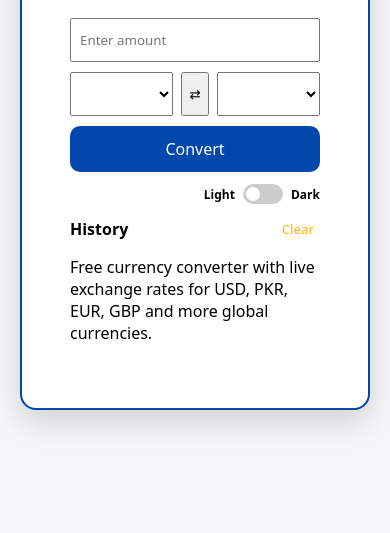
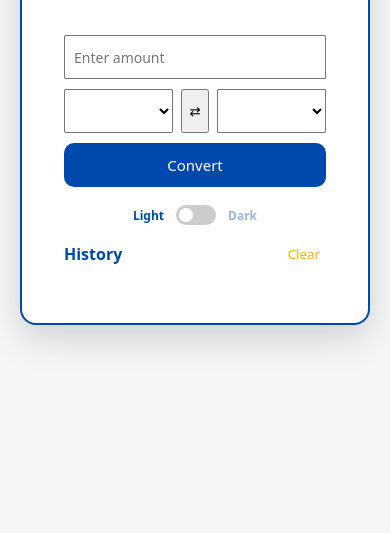
Before and after one commit to amir-dev-121/currency-converter, a plain HTML site: page index.html in a window 390 px wide. Shown: the part 351-884 px from the top of the page. Drawn offline with Linux system fonts and the light colour scheme; no server answers.

Commit message:
style.css

```diff
--- a/style.css
+++ b/style.css
@@ -6,22 +6,16 @@
   --secondary: #ffb200;
 }
 
+/* DARK MODE BASE */
 body.dark {
   --bg: #0f172a;
   --text: #ffffff;
 }
 
-/* CENTER PAGE */
-.page-center {
-  min-height: 100vh;
-  display: flex;
-  align-items: center;
-  justify-content: center;
-}
-
+/* GLOBAL RESET */
 * {
   box-sizing: border-box;
-  font-family: Brixton, system-ui, sans-serif;
+  font-family: system-ui, -apple-system, BlinkMacSystemFont, sans-serif;
 }
 
 body {
@@ -31,7 +25,15 @@ body {
   color: var(--text);
 }
 
-/* OUTER BOX */
+/* PAGE CENTER */
+.page-center {
+  min-height: 100vh;
+  display: flex;
+  align-items: center;
+  justify-content: center;
+}
+
+/* OUTER APP BOX */
 .app {
   width: 100%;
   max-width: 480px;
@@ -39,14 +41,18 @@ body {
   padding: 26px;
   border-radius: 16px;
   border: 2px solid var(--primary);
-  box-shadow: 0 12px 30px rgba(0,0,0,.15);
+  box-shadow: 0 14px 36px rgba(0, 0, 0, 0.15);
+}
+
+/* DARK MODE SHADOW REFINEMENT */
+body.dark .app {
+  box-shadow: 0 18px 50px rgba(0, 0, 0, 0.55);
 }
 
 /* LOGO */
 .logo-center {
   display: flex;
   justify-content: center;
-  margin-bottom: 6px;
 }
 
 .logo-center img {
@@ -62,7 +68,6 @@ body {
 .title-center h1 {
   margin: 0;
   color: var(--primary);
-  font-family: Kagitingan, system-ui;
 }
 
 .powered {
@@ -78,17 +83,19 @@ body.dark .powered {
 /* CARD */
 .card {
   background: var(--card);
-  color: #000;
   padding: 22px;
   border-radius: 14px;
+  color: #000;
 }
 
 /* INPUTS */
-input, select {
+input,
+select {
   width: 100%;
   height: 44px;
+  padding: 8px;
   margin-bottom: 10px;
-  padding: 8px;
+  font-size: 15px;
 }
 
 /* ROW */
@@ -107,7 +114,7 @@ input, select {
 .convert {
   width: 100%;
   background: var(--primary);
-  color: white;
+  color: #fff;
   border: none;
   padding: 12px;
   border-radius: 10px;
@@ -120,27 +127,43 @@ input, select {
   font-weight: bold;
 }
 
+/* TIMESTAMP */
 #updated {
   font-size: 12px;
-  color: gray;
+  color: #666;
 }
 
-/* MODE SWITCH */
+body.dark #updated {
+  color: var(--secondary);
+}
+
+/* MODE TOGGLE */
 .mode-row {
   display: flex;
+  justify-content: center;
   align-items: center;
-  justify-content: flex-end;
-  gap: 8px;
-  margin: 10px 0 14px;
+  gap: 12px;
+  margin: 18px 0;
 }
 
-.mode-label,
 .mode-text {
   font-size: 12px;
   font-weight: bold;
+  color: var(--primary);
+  opacity: 0.4;
+  transition: opacity 0.2s ease;
 }
 
-/* TOGGLE */
+/* ACTIVE SIDE HIGHLIGHT */
+body:not(.dark) .mode-text:first-child {
+  opacity: 1; /* Light active */
+}
+
+body.dark .mode-text:last-child {
+  opacity: 1; /* Dark active */
+}
+
+/* TOGGLE SWITCH */
 .switch {
   position: relative;
   width: 40px;
@@ -156,7 +179,6 @@ input, select {
   inset: 0;
   background: #ccc;
   border-radius: 20px;
-  cursor: pointer;
 }
 
 .slider::before {
@@ -164,7 +186,7 @@ input, select {
   position: absolute;
   width: 14px;
   height: 14px;
-  background: white;
+  background: #fff;
   border-radius: 50%;
   top: 3px;
   left: 3px;
@@ -183,8 +205,11 @@ input:checked + .slider::before {
 .history-header {
   display: flex;
   justify-content: space-between;
-  margin-top: 6px;
   font-weight: bold;
+}
+
+.history-header span {
+  color: var(--primary);
 }
 
 .clear {
@@ -197,3 +222,29 @@ input:checked + .slider::before {
 ul {
   padding-left: 16px;
 }
+
+/* 📱 MOBILE TYPOGRAPHY OPTIMIZATION */
+@media (max-width: 480px) {
+  .app {
+    padding: 20px;
+  }
+
+  .title-center h1 {
+    font-size: 22px;
+  }
+
+  input,
+  select {
+    font-size: 14px;
+  }
+
+  .convert {
+    font-size: 15px;
+  }
+}
+
+.seo-text {
+  font-size: 0;
+  height: 0;
+  overflow: hidden;
+}
```
